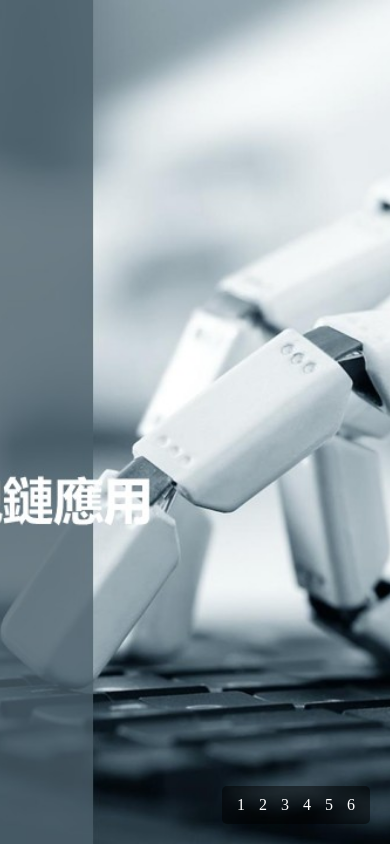
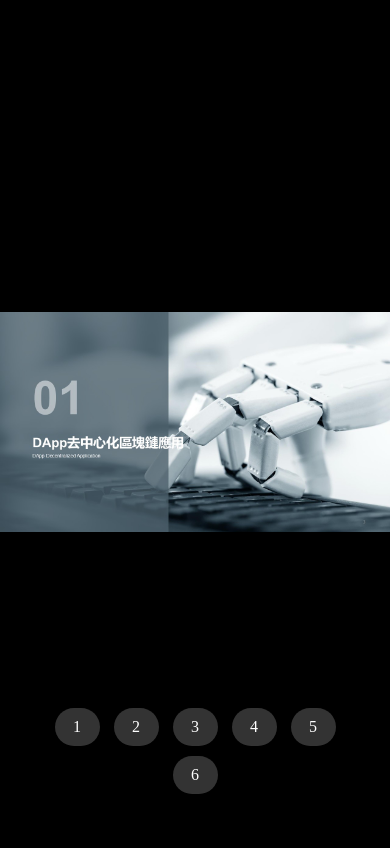
Before and after one commit to tat454/tat454.github.io, a plain HTML site: page page3.html in a window 390 px wide. Drawn offline with Linux system fonts and the light colour scheme.

Commit message:
Update page3.html

```diff
--- a/page3.html
+++ b/page3.html
@@ -1,37 +1,79 @@
 <!DOCTYPE html>
 <html>
 <head>
-    <title>圖片展示 - 第3頁</title>
+    <title>UNIFY-IT - 第3頁</title>
     <meta charset="UTF-8">
+    <meta name="viewport" content="width=device-width, initial-scale=1.0">
     <style>
-        /* 與 index.html 相同的 CSS */
         body, html {
             margin: 0;
             padding: 0;
             height: 100%;
+            background: black;
         }
+
         .fullscreen-img {
             width: 100%;
             height: 100vh;
-            object-fit: cover;
+            object-fit: contain;
         }
+
         .nav {
             position: fixed;
             bottom: 20px;
-            right: 20px;
-            background: rgba(0,0,0,0.5);
-            padding: 10px;
-            border-radius: 5px;
+            left: 50%;
+            transform: translateX(-50%);
+            background: rgba(0,0,0,0.7);
+            padding: 15px;
+            border-radius: 25px;
+            text-align: center;
+            width: 80%;
+            max-width: 300px;
         }
+
         .nav a {
             color: white;
             text-decoration: none;
-            margin: 0 5px;
+            margin: 0 8px;
+            padding: 8px 15px;
+            background: rgba(255,255,255,0.2);
+            border-radius: 20px;
+            display: inline-block;
+            min-width: 15px;
+            transition: background 0.3s;
+        }
+
+        .nav a:active,
+        .nav a:hover {
+            background: rgba(255,255,255,0.4);
+        }
+
+        @media (max-width: 768px) {
+            .nav {
+                padding: 15px 10px;
+                bottom: 30px;
+            }
+            .nav a {
+                margin: 5px;
+                padding: 10px 15px;
+                font-size: 16px;
+            }
+        }
+
+        @media (orientation: landscape) and (max-height: 500px) {
+            .nav {
+                bottom: 10px;
+                padding: 8px;
+            }
+            .nav a {
+                padding: 5px 10px;
+                margin: 3px;
+            }
         }
     </style>
 </head>
 <body>
-    <img src="images/3.jpg" alt="圖片3" class="fullscreen-img">
+    <img src="https://raw.githubusercontent.com/tat454/tat454.github.io/refs/heads/main/images/3.JPG" alt="圖片3" class="fullscreen-img">
     <div class="nav">
         <a href="index.html">1</a>
         <a href="page2.html">2</a>
```
